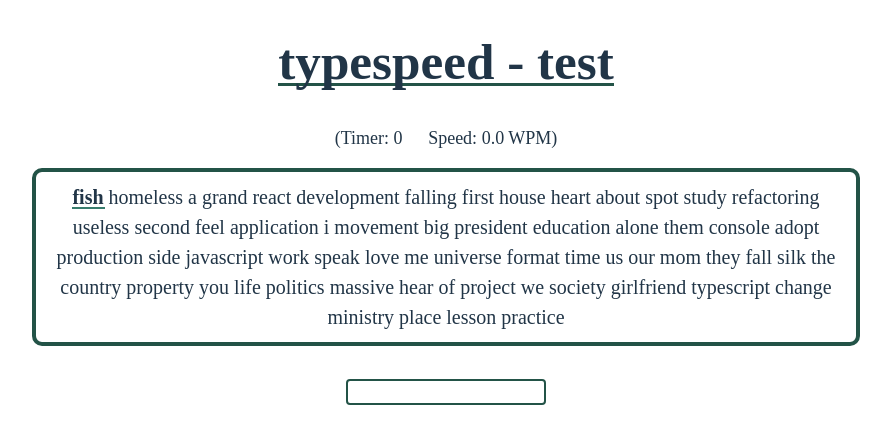
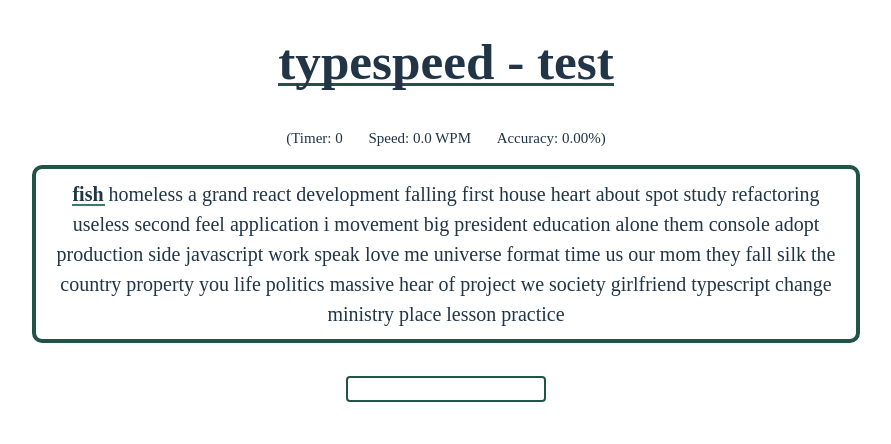
Before and after one commit to mi1sh/typespeed-trainer, a React (Vite) app: page / in a window 1280 px wide. Shown: the top 444 px of the page, without its empty margins (194-1085 px from the left). Built offline with nearby package versions, Linux system fonts and the light colour scheme.

Commit message:
add accuracy

```diff
--- a/src/App.css
+++ b/src/App.css
@@ -7,7 +7,7 @@
     display: inline-block;
     margin: 0vw 1vw 0vw 1vw;
     font-family: "BigBlueTerm437 Nerd Font Mono", serif;
-    font-size: 18px;
+    font-size: 15px;
 }
 
 .correct {
@@ -43,6 +43,7 @@
   position: relative;
   display: inline-block;
 }
+
 .title::after {
    content: '';
    position: absolute;
--- a/src/App.jsx
+++ b/src/App.jsx
@@ -50,19 +50,18 @@ const App = () => {
 	const [isInputActive, setIsInputActive] = useState(true);
 
 	const proceesInput = (value) => {
-		if(activeWordIndex === cloud.current.length) {
+		if (activeWordIndex === cloud.current.length) {
 			// стоп
-			return
+			return;
 		}
 
 		if (!startCounting) {
 			setStartCounting(true);
-
 		}
 
 		if (value.endsWith(' ')) {
 
-			if(activeWordIndex === cloud.current.length - 1) {
+			if (activeWordIndex === cloud.current.length - 1) {
 				setStartCounting(false);
 				setUserInput('Completed');
 			} else {
@@ -87,10 +86,10 @@ const App = () => {
 		<>
 			<h1 className="title">typespeed - test</h1>
 			<Timer
-				startCounting = {startCounting}
-				correctWords = {correctWordsArray.filter(Boolean).length}
-				setUserInput = {setUserInput}
-				setIsInputActive = {setIsInputActive}
+				startCounting={startCounting}
+				correctWordsArray={correctWordsArray}
+				setUserInput={setUserInput}
+				setIsInputActive={setIsInputActive}
 			/>
 			<TextAreaWrapper>
 				<Text>
--- a/src/components/Timer.jsx
+++ b/src/components/Timer.jsx
@@ -7,7 +7,7 @@ const TimerWrapper = styled.div`
 `;
 
 function Timer(props) {
-	const {startCounting, correctWords, setUserInput, setIsInputActive} = props;
+	const {startCounting, correctWordsArray, setUserInput, setIsInputActive} = props;
 	const [timeElapsed, setTimeElapsed] = useState(0);
 
 	useEffect(() => {
@@ -26,12 +26,21 @@ function Timer(props) {
 	}, [startCounting, timeElapsed]);
 	const minutes = timeElapsed / 60;
 
+	const calculateAccuracy = () => {
+		if (correctWordsArray.length === 0) {
+			return '0.00'
+		}
+		const accuracyPercentage = (correctWordsArray.filter(Boolean).length / correctWordsArray.length) * 100;
+		return accuracyPercentage.toFixed(2);
+	};
+
 	return (
 		<TimerWrapper>
 			<p className={'counter'}>(Timer: {timeElapsed}</p>
-			<p className={'counter'}>Speed: {((correctWords / minutes) || 0).toFixed(1)} WPM)</p>
+			<p className={'counter'}>Speed: {((correctWordsArray.filter(Boolean).length / minutes) || 0).toFixed(1)} WPM</p>
+			<p className={'counter'}>Accuracy: {calculateAccuracy()}%)</p>
 		</TimerWrapper>
 	);
-};
+}
 
 export default Timer;
--- a/src/components/Word.jsx
+++ b/src/components/Word.jsx
@@ -1,14 +1,6 @@
 import React, {useEffect, useRef} from 'react';
 
 function Word({text, active, correct}) {
-
-	const rerender = useRef(0);
-
-	useEffect(() => {
-		rerender.current += 1;
-		console.log('Rerender')
-	});
-
 	if (correct === true) {
 		return <span className='correct'>{text} </span>
 	}
@@ -20,7 +12,7 @@ function Word({text, active, correct}) {
 	}
 
 	return <span>{text} </span>
-};
+}
 
 // eslint-disable-next-line no-func-assign
 Word = React.memo(Word);
```
